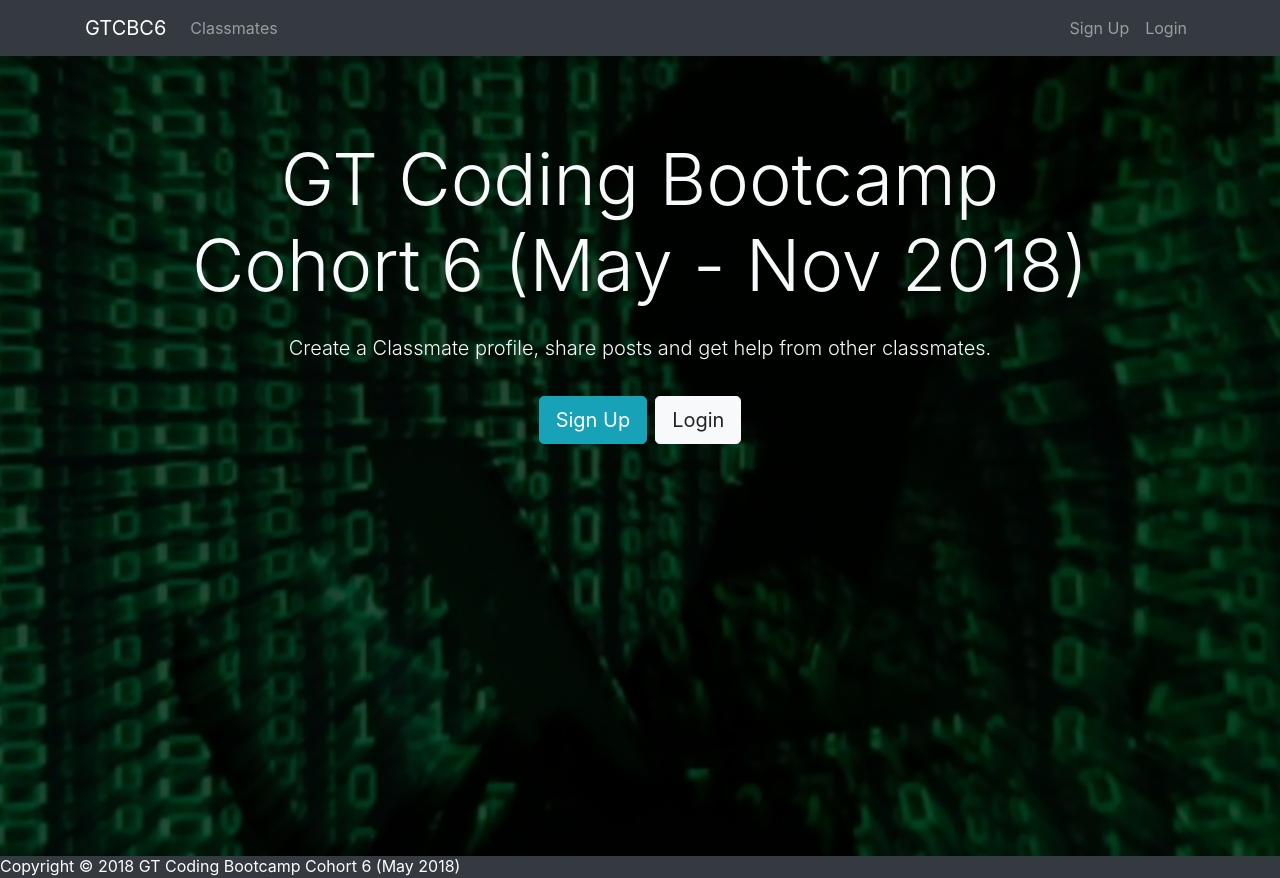
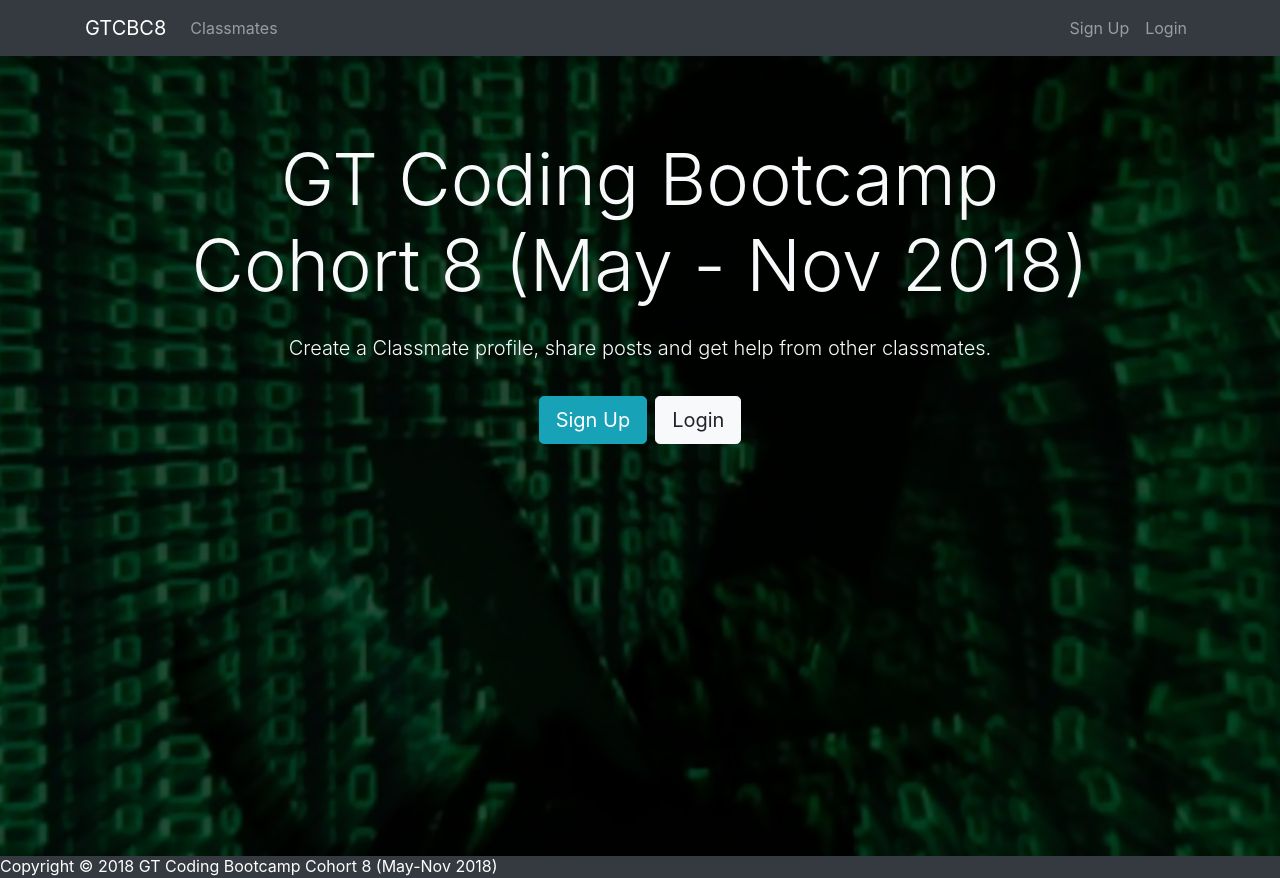
Before and after one commit to atlscott/Project-3, a React (Create React App) app in the folder client/: page / in a window 1280 px wide. Built offline with nearby package versions, Linux system fonts and the light colour scheme.

Commit message:
Updated info on Landing, Navbar and Footer

```diff
--- a/client/src/components/layout/Footer.js
+++ b/client/src/components/layout/Footer.js
@@ -3,8 +3,8 @@ import React from "react";
 export default () => {
   return (
     <footer className="bg-dark text-white mt-5 p4 text center">
-      Copyright &copy; {new Date().getFullYear()} GT Coding Bootcamp Cohort 6
-      (May 2018)
+      Copyright &copy; {new Date().getFullYear()} GT Coding Bootcamp Cohort 8
+      (May-Nov 2018)
     </footer>
   );
 };
--- a/client/src/components/layout/Landing.js
+++ b/client/src/components/layout/Landing.js
@@ -19,7 +19,7 @@ class Landing extends Component {
               <div className="col-md-12 text-center">
                 <h1 className="display-3 mb-4">
                   GT Coding Bootcamp <br />
-                  Cohort 6 (May - Nov 2018)
+                  Cohort 8 (May - Nov 2018)
                 </h1>
                 <p className="lead">
                   {" "}
--- a/client/src/components/layout/Navbar.js
+++ b/client/src/components/layout/Navbar.js
@@ -64,7 +64,7 @@ class Navbar extends Component {
       <nav className="navbar navbar-expand-sm navbar-dark bg-dark mb-4">
         <div className="container">
           <Link className="navbar-brand" to="/">
-            GTCBC6
+            GTCBC8
           </Link>
           <button
             className="navbar-toggler"
```
